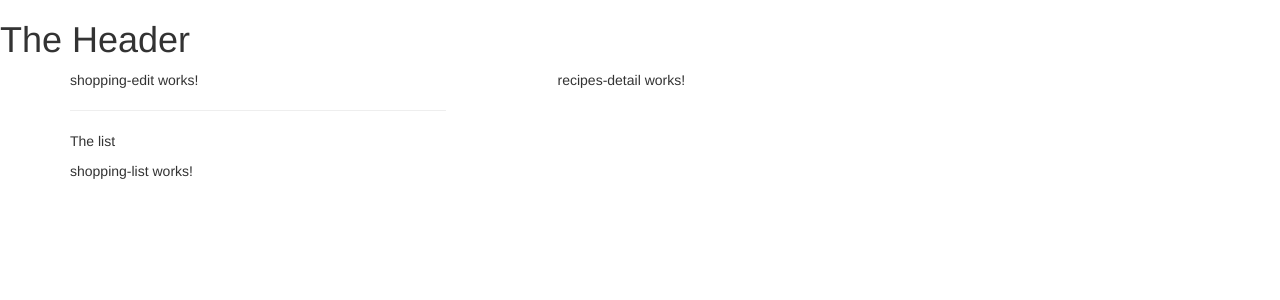
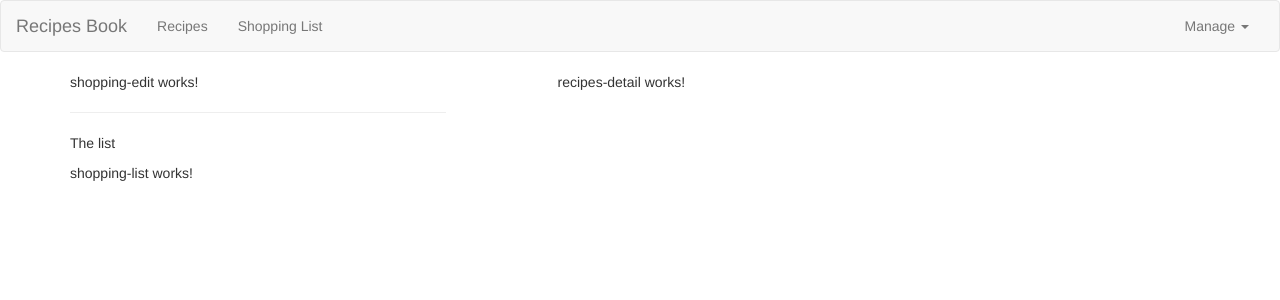
Before and after one commit to hongjunpyo11/udemy-my-second-app, an Angular app: page / in a window 1280 px wide. Shown: the top 300 px of the page. Built offline with nearby package versions, Linux system fonts and the light colour scheme.

Commit message:
Recipe 모델 생성하기

```diff
--- a/src/app/header/header.component.html
+++ b/src/app/header/header.component.html
@@ -1 +1,23 @@
-<h1>The Header</h1>
+<nav class="navbar navbar-default">
+  <div class="container-fluid">
+    <div class="navbar-header">
+      <a href="#" class="navbar-brand">Recipes Book</a>
+    </div>
+
+    <div class="collapse navbar-collapse">
+      <ul class="nav navbar-nav">
+        <li><a href="#">Recipes</a></li>
+        <li><a href="#">Shopping List</a></li>
+      </ul>
+      <ul class="nav navbar-nav navbar-right">
+        <li class="dropdown">
+          <a href="#" class="dropdown-toggle" role="button">Manage <span class="caret"></span></a>
+          <ul class="dropdown-menu">
+            <li><a href="#">Save Data</a></li>
+            <li><a href="#"></a>Fetch Data</li>
+          </ul>
+        </li>
+      </ul>
+    </div>
+  </div>
+</nav>
--- a/src/app/header/header.component.ts
+++ b/src/app/header/header.component.ts
@@ -6,4 +6,5 @@ import {Component} from "@angular/core";
 })
 export class HeaderComponent {
 
+  collapsed = true;
 }
--- a/src/app/recipes/recipes-list/recipes-list.component.ts
+++ b/src/app/recipes/recipes-list/recipes-list.component.ts
@@ -7,4 +7,10 @@ import { Component } from '@angular/core';
 })
 export class RecipesListComponent {
 
+  constructor() {
+  }
+
+  ngOnInit() {
+
+  }
 }
```
Also changed, not shown: src/app/recipes/recipe.model.ts (added, +11 -0 lines).
